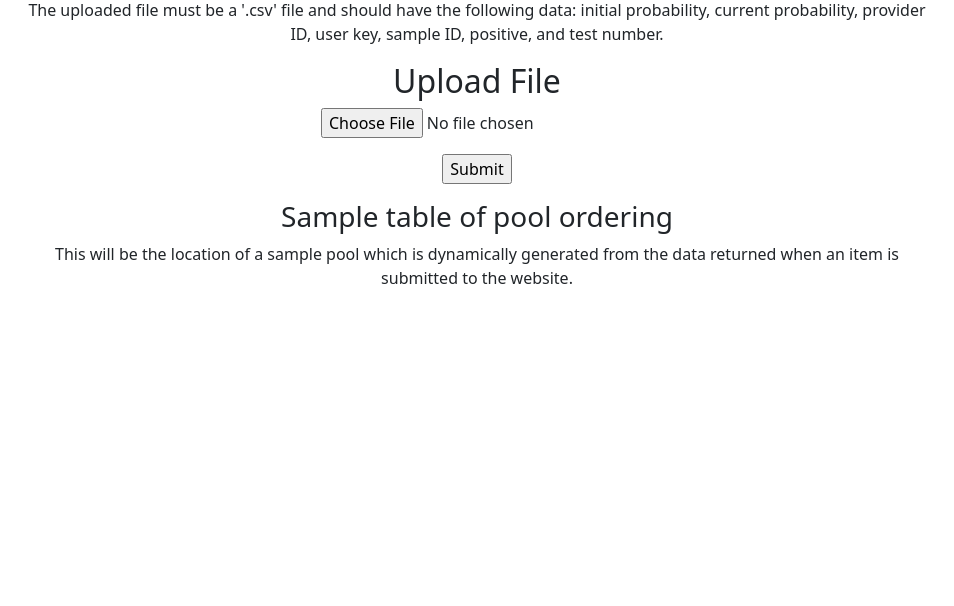
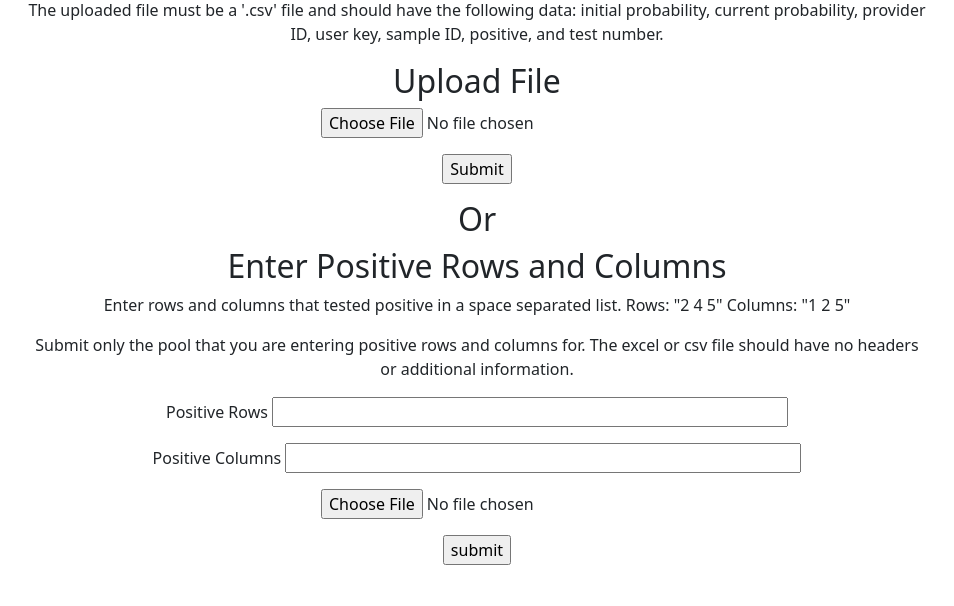
Before and after one commit to Vastlab/PORT, a Flask app: page / in a window 1280 px wide. Shown: the part 194-800 px from the top of the page, without its empty margins (163-1117 px from the left). Run offline with Flask 2, Linux system fonts and the light colour scheme.

Commit message:
Updated templates/project code

```diff
--- /dev/null
+++ b/app/app.py
@@ -0,0 +1,205 @@
+from flask import Flask, render_template, request, send_from_directory, flash, redirect, send_file, after_this_request
+from werkzeug.utils import secure_filename
+import os
+import csv
+from OrderedPooledTesting import ORGeneratePools
+
+UPLOAD_FOLDER = ''
+ALLOWED_EXTENSIONS = {'csv', 'xls'}
+MAX_POOL_SIZE = 32
+MAX_TESTS = 6
+
+
+app = Flask(__name__)
+app.config['UPLOAD_FOLDER'] = UPLOAD_FOLDER
+"""
+ To do:
+    Consistent programming check quotes
+    Assign manual entry to variables in a pool dict
+        if the given form does not have certain aspects filled out such as provider ID, current probability,
+        positive, and test number filled out then those should be automatically given some value such as 0
+
+"""
+
+
+# at localhost:5000/upload pull upload.html
+@app.route('/')
+def upload_file():
+    return render_template('upload.html')
+
+
+# save uploaded file when submitted at localhost:5000/upload
+@app.route('/uploader', methods=['GET', 'POST'])
+def uploader_file():
+    if request.method == 'POST':
+        # check if the post request has the file part
+        if 'file' not in request.files:
+            flash('No file part')
+            return redirect(request.url)
+        f = request.files['file']
+        # if user does not select file, browser also
+        # submit an empty part without filename
+        if f.filename == '':
+            flash('No selected file')
+            return redirect(request.url)
+        if f and allowed_file(f.filename):
+            f.filename = secure_filename(f.filename)
+            f.save(os.path.join(app.config['UPLOAD_FOLDER'], f.filename))
+            # Creates a list of dictionaries for use with
+            pools = createData(f.filename)
+            writeCSV(pools)
+            f.close()
+            os.remove(UPLOAD_FOLDER + f.filename)
+            # os.remove('uploads/pools.csv')
+            # returns the uploaded file as a download
+            try:
+                # Delete the uploaded file after the request as well as pools.csv
+                @after_this_request
+                def remove_file(response):
+                    try:
+                        f.close()
+                        os.remove(f.filename)
+                        os.remove('pools.csv')
+                    except Exception as error:
+                        app.logger.error("Error removing downloaded file ", error)
+                    return response
+                return send_file('pools.csv', as_attachment=True)
+            except FileNotFoundError:
+                abort(404)
+            # return send_from_directory(filename='pools.csv', as_attachment=True, directory=UPLOAD_FOLDER)
+
+@app.route('/example')
+def example():
+    return render_template('example.html')
+
+
+# Form for individual testing returns here
+@app.route('/intersection', methods=['GET', 'POST'])
+def computeIntersect():
+    # User enters positive rows and columns and submits the pools file
+    # This function will return a file with the intersecting samples to the rows/columns that are positive for
+    # individual testing.
+    if request.method == 'POST':
+        # Access the list of data
+        rows = request.form["positiveR"]
+        rows = rows.upper()
+        cols = request.form["positiveC"]
+        cols = cols.upper()
+        # Use the same safeguards as initial submit to protect from malicious file uploads
+        # check if the post request has the file part
+        if 'file' not in request.files:
+            flash('No file part')
+            return redirect(request.url)
+        f = request.files['file']
+        # if user does not select file, browser also
+        # submit an empty part without filename
+        if f.filename == '':
+            flash('No selected file')
+            return redirect(request.url)
+        if f and allowed_file(f.filename):
+            # Save the file first
+            f.filename = secure_filename(f.filename)
+            f.save(os.path.join(app.config['UPLOAD_FOLDER'], f.filename))
+
+            # Read from file using openpyxl and create a list from rowsCols
+            # Need to remove trailing whitespace
+            listR = rows.strip().split(" ")
+            listC = cols.strip().split(" ")
+            samples2Test = []
+            # Create lists from each row/col pair
+            with open(f.filename, 'r') as file:
+                reader = csv.reader(file)
+                # create list of row content from listR
+                data = [row for count, row in enumerate(reader) if str(count + 1) in listR]
+            # Create content for columns
+            for row in data:
+                '''
+                We know that individual test must be done at each intersection thus we only need the sample
+                that is located at the column of the rows we already collect the data of.
+                '''
+                for col in listC:
+                    samples2Test.append(row[int(col) - 1])
+            # Write samples2test to a csv or text file as the individual tests that must be completed
+            with open("individualTests.txt", 'w') as file:
+                file.write("The following samples should be given individual tests: \n")
+                for sample in samples2Test:
+                    file.write("%s\n" % sample)
+            try:
+                # Delete the uploaded file after the request as well as pools.csv
+                @after_this_request
+                def remove_file(response):
+                    try:
+                        os.remove(f.filename)
+                        os.remove('individualTests.txt')
+                    except Exception as error:
+                        app.logger.error("Error removing downloaded file ", error)
+                    return response
+                return send_file("individualTests.txt", as_attachment=True)
+            except FileNotFoundError:
+                abort(404)
+
+
+# check if the uploaded file is of the allowed extensions
+def allowed_file(filename):
+    """
+    Determine if an uploaded file is of the allowed extensions
+    :param filename: Uploaded filename
+    :return: returns the file extension of upload
+    """
+    return '.' in filename and \
+        filename.rsplit('.', 1)[1].lower() in ALLOWED_EXTENSIONS
+
+
+# Write data to a csv file for download
+def writeCSV(pool):
+    """
+    :param pool: pool object
+    :return: No return, 1 for success???
+    """
+    with open('pools.csv', 'w', newline='') as f:
+        writer = csv.writer(f)
+        # Write all pools to one file with a label of the pool type
+        for pool in pool:
+            # Label the pool type
+            poolType = []
+            poolType.append(pool['type'])
+            writer.writerow(poolType)
+            # Write data if the pool is of ORCOMBO
+            if (pool["type"] == "ORCOMBO"):
+                # Check if col > rows then transpose
+                if (len(pool['rowPools'][0]) >= len(pool['colPools'][0])):
+                    for data in pool['colPools']:
+                        writer.writerow(data)
+                else:
+                    for data in pool['rowPools']:
+                        writer.writerow(data)
+            elif (pool["type"] == "SINGLE"):
+                # Write single testing
+                singlePool = []
+                for data in pool['rowPools']:
+                    singlePool.append(data)
+                    writer.writerow(singlePool)
+                    singlePool = []
+            elif (pool["type"] == "IND"):
+                # Write individual tests to the file
+                writer.writerow(pool['Pool'])
+
+
+# Create a dict from the csv passed then send the data to ORGeneratePools and return that data
+def createData(filename):
+    filename = UPLOAD_FOLDER + filename
+    pools = []
+    with open(filename, mode='r') as f:
+        reader = csv.DictReader(f)
+        for data in reader:
+            pools.append(data)
+    # Cast string to floats for operation
+    for dicts in pools:
+        dicts['CurrentProb'] = float(dicts['CurrentProb'])
+        dicts['InitialProb'] = float(dicts['InitialProb'])
+
+    return ORGeneratePools(pools, MAX_POOL_SIZE, MAX_TESTS)
+
+
+if __name__ == "__main__":
+    app.run(debug=True)
--- a/app/templates/upload.html
+++ b/app/templates/upload.html
@@ -34,24 +34,19 @@
             <p><input type = "submit"/></p>
         </form>
 
-        <h3>Sample table of pool ordering</h3>
-        <p>This will be the location of a sample pool which is dynamically generated from the data returned when an
-            item is submitted to the website.</p>
-        <!--Alternative form allowing the user to upload data manually
+
         <h2>Or</h2>
-        <h2>Enter Data Manually</h2>
-
-        Data from provider should be: Initial probability, sample identifiers (comma separated list of values),
-        provider ID, for other values can just use generateSamples with positivity rate and have that gen values.
-
-
-        <form action= "http://localhost:5000/manual-entry" method = "POST">
-            <p>Probability of Infection <input type = "text" name = "pInfection" size="50"/></p>
-            <p>Sample Identifiers <input type = "text" name = "sampleIdentifiers" size="50" /></p>
-            <p>Provider ID <input type = "text" name = "providerID" size="50"/></p>
+        <h2>Enter Positive Rows and Columns</h2>
+        <p>Enter rows and columns that tested positive in a space separated list. Rows: "2 4 5" Columns: "1 2 5"</p>
+        <p>Submit only the pool that you are entering positive rows and columns for. The excel or csv file should
+            have no headers or additional information.</p>
+        <form action= "http://localhost:5000/intersection" method = "POST" enctype="multipart/form-data">
+            <p>Positive Rows <input type = "text" name = "positiveR" size="50"/></p>
+            <p>Positive Columns <input type = "text" name = "positiveC" size = "50"/></p>
+            <p><input type = "file" name = "file" /></p>
             <p><input type = "submit" value = "submit" /></p>
         </form>
-        -->
+
         <div class="examples">
             <!-- Visual demonstration of examples from the paper
             showing the tables that the function will create, could use
```
Also changed, not shown: app/templates/example.html (line endings or trailing spaces).
